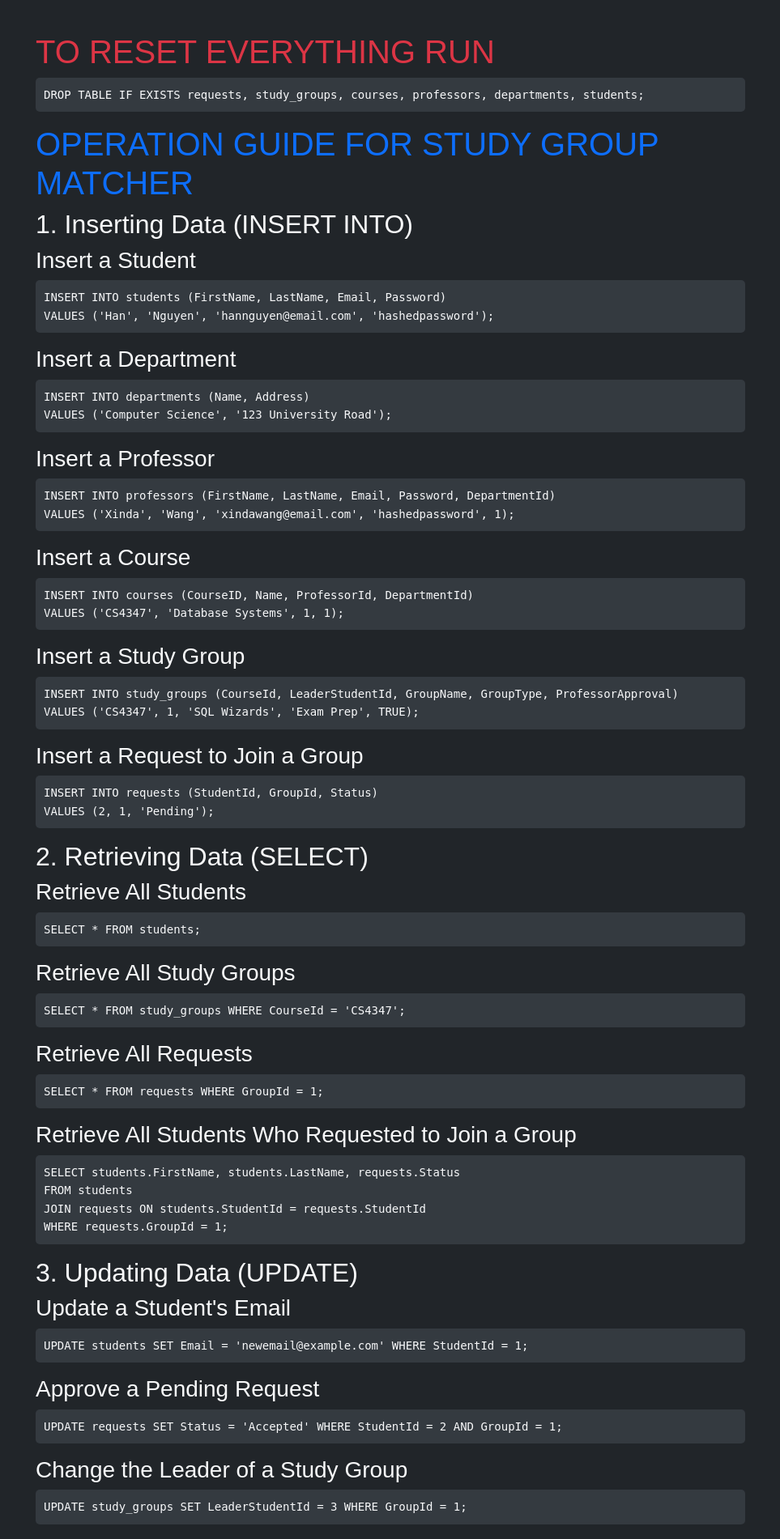
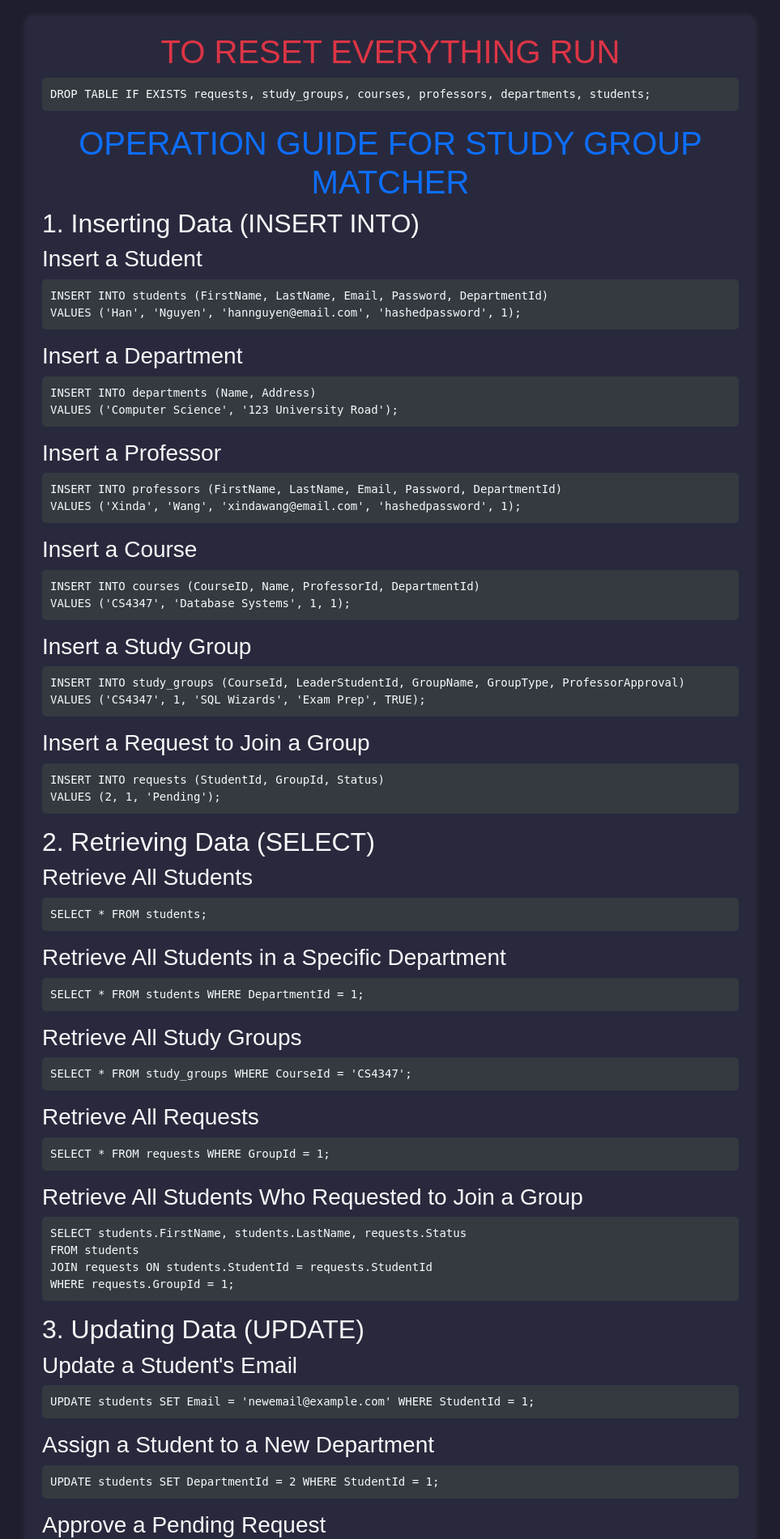
Before and after one commit to han-nwin/study-group-matcher, a PHP site: page /admin/manual.php in a window 1280 px wide. Shown: the top 1901 px of the page at 81% size, without its empty margins (158-1121 px from the left). Run offline with PHP 8.4, Linux system fonts and the light colour scheme.

Commit message:
add departmentid to students

```diff
--- a/admin/manual.php
+++ b/admin/manual.php
@@ -9,24 +9,24 @@
     <title>Operation Guide for Study Group Matcher</title>
     <link href="https://cdn.jsdelivr.net/npm/bootstrap@5.3.0/dist/css/bootstrap.min.css" rel="stylesheet">
     <style>
-        body { font-family: Arial, sans-serif; line-height: 1.6; margin: 20px; padding: 20px; background-color: #212529; color: white; }
+        body { font-family: Arial, sans-serif; background-color: #1e1e2f; color: white; margin: 0; padding: 20px; }
+        .container { max-width: 900px; margin: auto; padding: 20px; background: #29293d; border-radius: 10px; box-shadow: 0 0 10px rgba(255, 255, 255, 0.1); }
         h1, h2, h3 { color: #f8f9fa; }
         pre { background: #343a40; padding: 10px; border-radius: 5px; overflow-x: auto; color: #f8f9fa; }
         code { font-family: monospace; color: #d63384; }
-        .container { max-width: 900px; margin: auto; }
     </style>
 </head>
 <body>
     <div class="container">
-        <h1 class="text-danger">TO RESET EVERYTHING RUN</h1>
+        <h1 class="text-danger text-center">TO RESET EVERYTHING RUN</h1>
         <pre><code>DROP TABLE IF EXISTS requests, study_groups, courses, professors, departments, students;</code></pre>
 
-        <h1 class="text-primary">OPERATION GUIDE FOR STUDY GROUP MATCHER</h1>
+        <h1 class="text-primary text-center">OPERATION GUIDE FOR STUDY GROUP MATCHER</h1>
 
         <h2>1. Inserting Data (INSERT INTO)</h2>
         <h3>Insert a Student</h3>
-        <pre><code>INSERT INTO students (FirstName, LastName, Email, Password)
-VALUES ('Han', 'Nguyen', 'hannguyen@email.com', 'hashedpassword');</code></pre>
+        <pre><code>INSERT INTO students (FirstName, LastName, Email, Password, DepartmentId)
+VALUES ('Han', 'Nguyen', 'hannguyen@email.com', 'hashedpassword', 1);</code></pre>
 
         <h3>Insert a Department</h3>
         <pre><code>INSERT INTO departments (Name, Address)
@@ -52,6 +52,9 @@
         <h3>Retrieve All Students</h3>
         <pre><code>SELECT * FROM students;</code></pre>
 
+        <h3>Retrieve All Students in a Specific Department</h3>
+        <pre><code>SELECT * FROM students WHERE DepartmentId = 1;</code></pre>
+
         <h3>Retrieve All Study Groups</h3>
         <pre><code>SELECT * FROM study_groups WHERE CourseId = 'CS4347';</code></pre>
 
@@ -67,6 +70,9 @@
         <h2>3. Updating Data (UPDATE)</h2>
         <h3>Update a Student's Email</h3>
         <pre><code>UPDATE students SET Email = 'newemail@example.com' WHERE StudentId = 1;</code></pre>
+
+        <h3>Assign a Student to a New Department</h3>
+        <pre><code>UPDATE students SET DepartmentId = 2 WHERE StudentId = 1;</code></pre>
 
         <h3>Approve a Pending Request</h3>
         <pre><code>UPDATE requests SET Status = 'Accepted' WHERE StudentId = 2 AND GroupId = 1;</code></pre>
```
Also changed, not shown: MANUAL.md (+12 -2 lines), admin/admin.php (+5 -3 lines).
